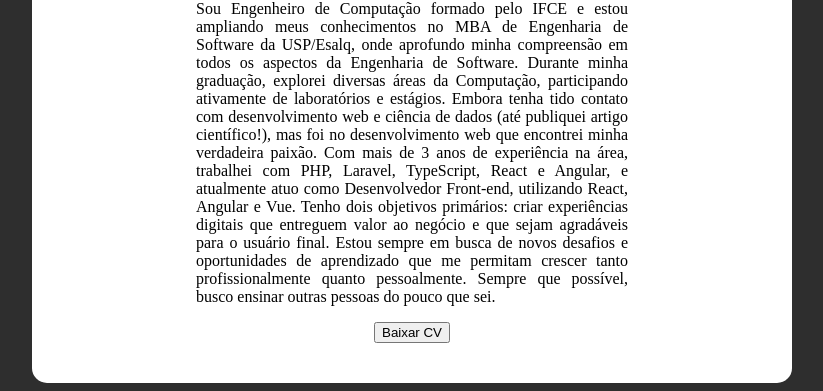
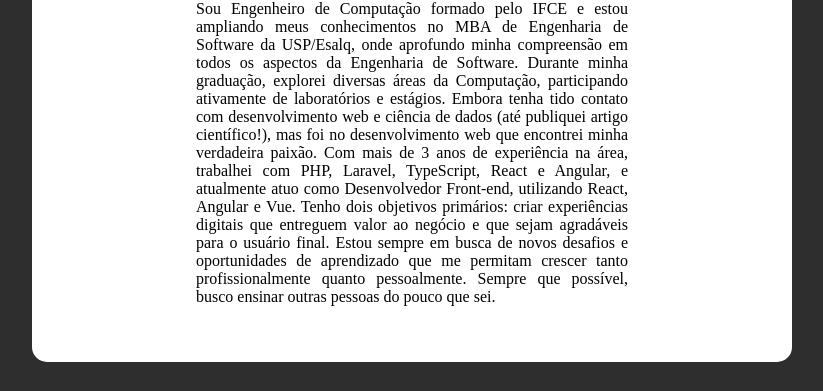
Before and after one commit to Joaom123/Joaom123.github.io, a plain HTML site: page index.html in a window 1280 px wide. Shown: the part 431-822 px from the top of the page, without its empty margins (228-1051 px from the left). After the commit the page ends 801 px from the top, so only its background shows below. Drawn offline with Linux system fonts and the light colour scheme; files whose address does not match are found by name.

Commit message:
Update index.html

```diff
--- a/index.html
+++ b/index.html
@@ -34,9 +34,9 @@ Tenho dois objetivos primários: criar experiências digitais que entreguem valo
 
 Estou sempre em busca de novos desafios e oportunidades de aprendizado que me permitam crescer tanto profissionalmente quanto pessoalmente. Sempre que possível, busco ensinar outras pessoas do pouco que sei.</p>
     </div>
-    <div class="download-cv">
+    <!--div class="download-cv">
         <button>Baixar CV</button>
-    </div>
+</div-->
 </div>
 </body>
 </html>
```
